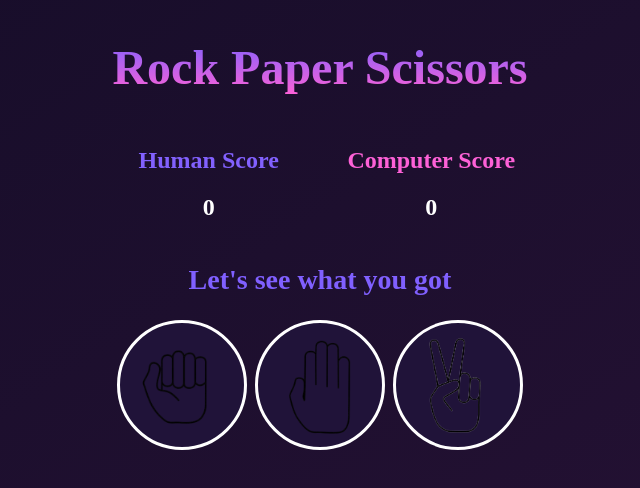
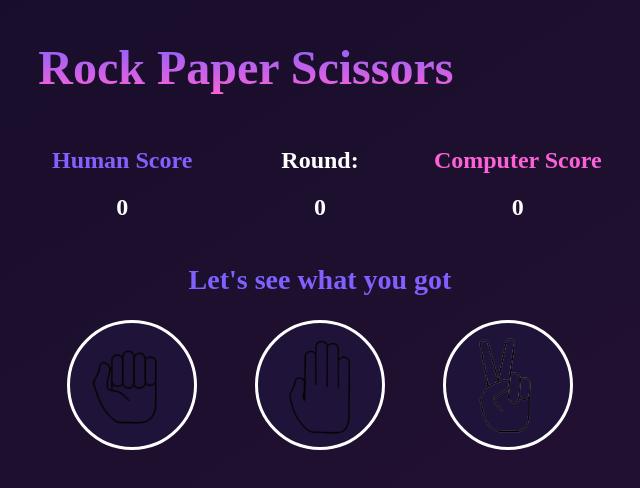
Before and after one commit to akcsantos/rock-paper-scissors, a React (Vite) app: page / in a window 1280 px wide. Shown: the top 488 px of the page, without its empty margins (328-968 px from the left). Built offline with nearby package versions, Linux system fonts and the light colour scheme.

Commit message:
app finished, to fix readability of code

```diff
--- a/src/App.jsx
+++ b/src/App.jsx
@@ -13,11 +13,16 @@ function App() {
   const [winner, setWinner] = useState("Let's see what you got");
   const [playerScore, setPlayerScore] = useState(0);
   const [computerScore, setComputerScore] = useState(0);
+  const [round, setRound] = useState(0);
 
   return (
     <div>
       <Header />
-      <Scoreboard />
+      <Scoreboard
+        playerScore={playerScore}
+        computerScore={computerScore}
+        round={round}
+      />
       <Winner winner={winner} />
       <Gameboard
         setPlayerDisplay={setPlayerDisplay}
@@ -33,6 +38,8 @@ function App() {
         setComputerScore={setComputerScore}
         playerScore={playerScore}
         computerScore={computerScore}
+        round={round}
+        setRound={setRound}
       />
     </div>
   );
--- a/src/components/Gameboard.jsx
+++ b/src/components/Gameboard.jsx
@@ -15,6 +15,8 @@ export default function Gameboard({
   setPlayerScore,
   computerScore,
   playerScore,
+  round,
+  setRound,
 }) {
   function playGame() {
     if (playerSelected === "" && computerSelected === "") {
@@ -53,19 +55,22 @@ export default function Gameboard({
     if (targetValue === "rock") {
       setPlayerDisplay(styles.rock);
       setPlayerSelected("rock");
+      setRound(round + 1);
     } else if (targetValue === "paper") {
       setPlayerDisplay(styles.paper);
       setPlayerSelected("paper");
+      setRound(round + 1);
     } else {
       setPlayerDisplay(styles.scissors);
       setPlayerSelected("scissors");
+      setRound(round + 1);
     }
 
     handleComputerChoice();
   }
   useEffect(() => {
     playGame();
-  }, [playerSelected]);
+  }, [round]);
   return (
     <div className={styles.gameboard}>
       <div className={styles.selected}>
--- a/src/components/Scoreboard.jsx
+++ b/src/components/Scoreboard.jsx
@@ -1,15 +1,19 @@
 import styles from "./scoreboard.module.css";
 
-export default function Scoreboard() {
+export default function Scoreboard({ playerScore, computerScore, round }) {
   return (
     <div className={styles.scoreboard}>
       <div className={styles.playerScoreboard}>
         <h2 className={styles.playerName}>Human Score</h2>
-        <h2>0</h2>
+        <h2>{playerScore}</h2>
+      </div>
+      <div className={styles.round}>
+        <h2>Round: </h2>
+        <h2>{round}</h2>
       </div>
       <div className={styles.computerScoreboard}>
         <h2 className={styles.computerName}>Computer Score</h2>
-        <h2>0</h2>
+        <h2>{computerScore}</h2>
       </div>
     </div>
   );
--- a/src/components/scoreboard.module.css
+++ b/src/components/scoreboard.module.css
@@ -1,6 +1,6 @@
 .scoreboard {
   display: grid;
-  grid-template-columns: repeat(2, 1fr);
+  grid-template-columns: repeat(3, 1fr);
   gap: 30px;
   text-align: center;
 }
```
